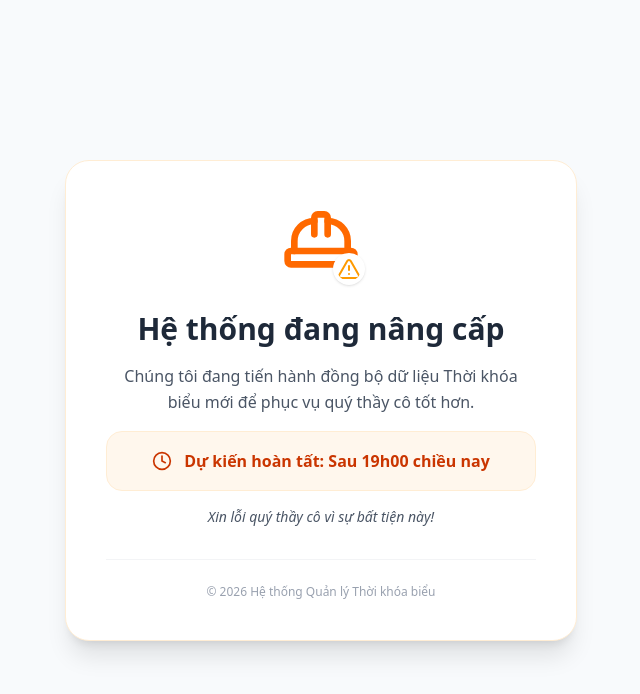
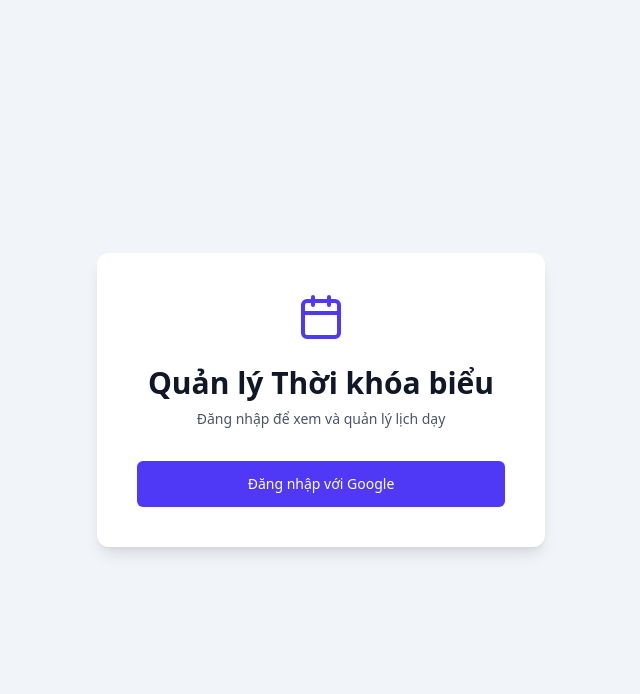
Before and after one commit to nguyendongnam261189-dotcom/THOIKHOABIEU, a React (Vite) app: page /login in a window 1280 px wide. Shown: the top 694 px of the page, without its empty margins (319-959 px from the left). Built offline with nearby package versions, Linux system fonts and the light colour scheme; no server answers.

Commit message:
Update App.tsx

```diff
--- a/src/App.tsx
+++ b/src/App.tsx
@@ -21,7 +21,7 @@ import { InstallPrompt } from './components/InstallPrompt';
 // 🔥 CẤU HÌNH CHẾ ĐỘ BẢO TRÌ (MỀM)
 // Thầy chỉ cần đổi thành false để mở lại hệ thống bình thường
 // ========================================================
-const IS_MAINTENANCE = true;
+const IS_MAINTENANCE = false;
 
 /**
  * 🚧 Component Trang Bảo trì
```
